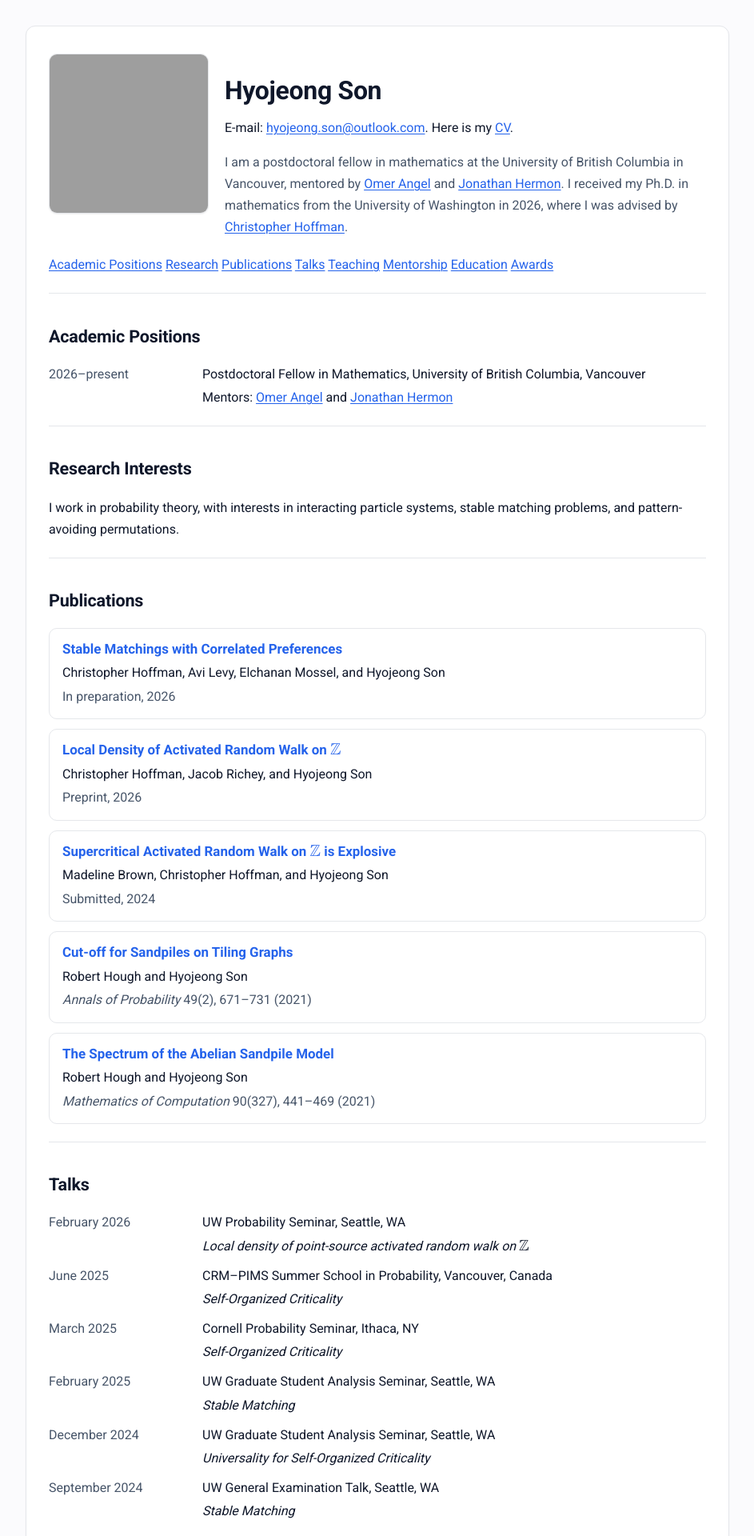
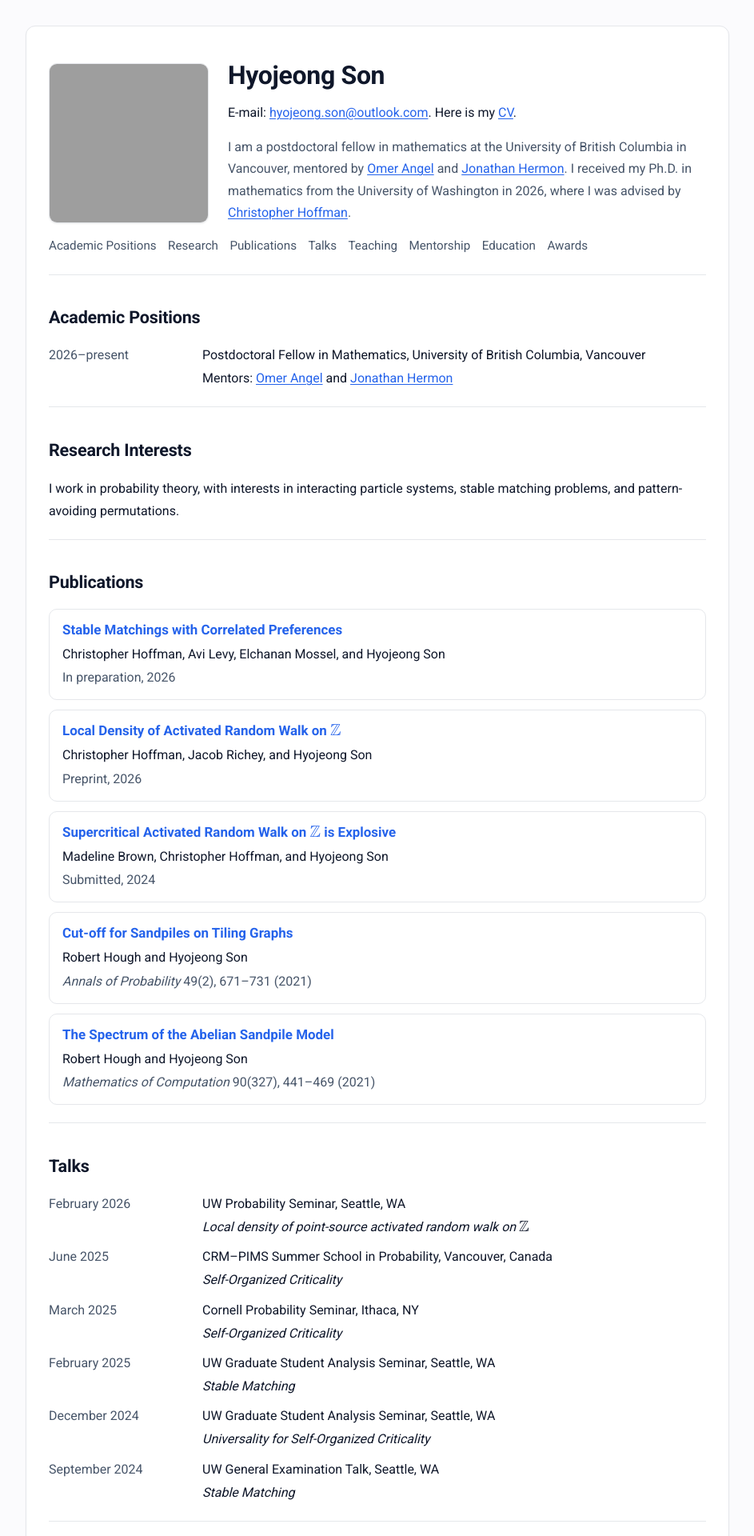
Before and after one commit to hyojeong-son/hyojeong-son.github.io, a Jekyll site: the page built from index.md, in a window 1280 px wide. Shown: the top 1920 px of the page at 80% size, without its empty margins (168-1111 px from the left). Built offline with Jekyll 4.4.1, drawn with Linux system fonts in a browser that asks for light colours; grey boxes are pictures that could not be loaded.

Commit message:
Refine homepage layout styles

```diff
--- a/assets/css/style.css
+++ b/assets/css/style.css
@@ -12,6 +12,10 @@
   --maxw:880px;
   --radius:12px;
   --shadow-sm:0 1px 2px rgba(2,6,23,.06);
+  --teach-role-col:18%;
+  --teach-course-col:42%;
+  --teach-term-col:26%;
+  --teach-institution-col:14%;
 }
 
 *{box-sizing:border-box}
@@ -32,7 +36,7 @@ body{
   box-shadow:var(--shadow-sm);
 }
 
-/* Headings (no accent line) */
+/* Headings */
 h1{font-size:2rem;font-weight:800;margin:0 0 .25rem;letter-spacing:-.01em}
 h2{font-size:1.35rem;font-weight:800;margin:2.2rem 0 .9rem;letter-spacing:-.01em}
 h3{font-size:1.05rem;font-weight:700;margin:0 0 .25rem}
@@ -46,18 +50,24 @@ a:focus-visible{outline:2px solid var(--accent);outline-offset:2px;border-radius
 /* Intro / lede */
 .intro{margin:.35rem 0 1rem}
 .intro p{margin:.25rem 0}
-.lede{color:var(--muted);margin:.2rem 0 .6rem}
+.lede{color:var(--muted);margin:.2rem 0 0}
 
 /* Hide any leftover quicklinks/tabs */
 .quicklinks{display:none!important}
 
 /* Hero with profile photo */
-.hero{display:grid;grid-template-columns:auto 1fr;gap:20px;align-items:end;margin:6px 0 10px}
-.hero img{width:200px;height:200px;object-fit:cover;border-radius:10px;box-shadow:var(--shadow-sm);border:1px solid var(--rule);margin-bottom:2rem}
+.hero{display:grid;grid-template-columns:200px minmax(0,1fr);gap:24px;align-items:stretch;margin:6px 0 10px}
+.hero-photo{display:flex;align-items:flex-end}
+.hero-photo img{width:200px;height:200px;object-fit:cover;border-radius:10px;box-shadow:var(--shadow-sm);border:1px solid var(--rule)}
+.hero-body{min-width:0}
 .hero h1{margin-top:0}
-@media (max-width:720px){ .hero{grid-template-columns:1fr;align-items:start} .hero img{width:160px;height:160px;margin-bottom:0} }
 
-/* Publications — card list (three lines each) */
+/* Single-page navigation */
+.section-nav{display:flex;flex-wrap:wrap;gap:.35rem .9rem;margin:1rem 0 1.35rem;font-size:.95rem}
+.section-nav a{color:var(--muted);text-decoration:none}
+.section-nav a:hover{color:var(--accent);text-decoration:underline;text-underline-offset:2px}
+
+/* Publications: card list */
 .pubcards{list-style:none;padding:0;margin:0}
 .pubcard{
   border:1px solid var(--rule);
@@ -67,38 +77,25 @@ a:focus-visible{outline:2px solid var(--accent);outline-offset:2px;border-radius
   margin:0 0 12px;
 }
 .pub-title{font-weight:800;font-size:1.06rem;line-height:1.4}
-.pub-title a{text-decoration:none}         /* title is the link; keep clean */
+.pub-title a{text-decoration:none}
 .pub-title a:hover{text-decoration:underline}
 .pub-authors{margin-top:.25rem}
 .pub-venue{margin-top:.15rem;color:var(--muted)}
 
-/* Talks, Mentoring, Awards — readable bullets */
+/* Talks, Mentoring, Awards */
 ul.tight{list-style:disc;padding-left:1.2rem;margin:0}
 ul.tight li{margin:.35rem 0}
 
-/* Teaching tables (Course first) */
-:root{
-  --teach-course-col: 66%;
-  --teach-term-col: 34%;
-}
+/* Tables */
 .table{width:100%;border-collapse:collapse;margin:.2rem 0 0;table-layout:fixed}
 .table th,.table td{padding:8px 10px;border-bottom:1px solid var(--rule);vertical-align:top}
 .table th{text-align:left;color:var(--muted);font-weight:600;font-size:.9em}
-.table col.course{width:var(--teach-course-col)}
-.table col.term{width:var(--teach-term-col)}
-.table td:nth-child(1){padding-right:16px}
-
-.teach-block{
-  display:grid;
-  grid-template-columns:var(--teach-course-col) var(--teach-term-col);
-  margin:1.2rem 0 .4rem;
-}
-.teach-block .role-label{
-  grid-column:1 / 2;
-  font-weight:700;
-  margin:0 0 .4rem 0;
-}
-.teach-block .table{grid-column:1 / -1}
+.table td:first-child,.table th:first-child{padding-left:0}
+.table td:last-child,.table th:last-child{padding-right:0}
+.teaching-table col.role{width:var(--teach-role-col)}
+.teaching-table col.course{width:var(--teach-course-col)}
+.teaching-table col.term{width:var(--teach-term-col)}
+.teaching-table col.institution{width:var(--teach-institution-col)}
 
 /* CV-style definition lists: date left, details right */
 :root{--twocol-left:170px}
@@ -113,10 +110,15 @@ ul.tight li{margin:.35rem 0}
 .twocol dd{margin:0}
 .twocol dd .line{margin-top:2px}
 
-/* stack nicely on phones */
+/* Stack nicely on phones */
 @media (max-width:720px){
+  .hero{grid-template-columns:1fr;gap:16px;align-items:start}
+  .hero-photo{align-items:flex-start}
+  .hero-photo img{width:160px;height:160px}
+  .section-nav{gap:.35rem .7rem}
   .twocol{grid-template-columns:1fr}
   .twocol dt{font-weight:600}
+  .table{font-size:.95rem}
 }
 
 /* Dark mode */
```
